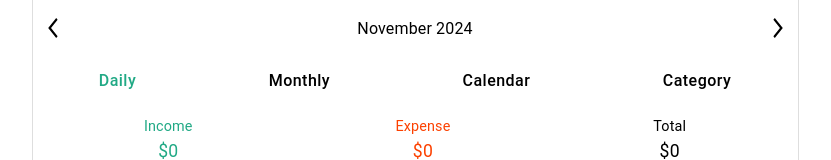
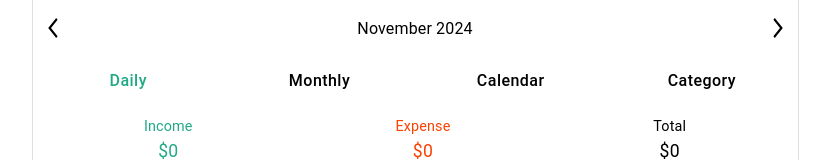
Before and after one commit to hyeonahc/finance-tracker, a React (Vite) app in the folder apps/web/: page /expense-history in a window 1280 px wide. Shown: the top 160 px of the page, without its empty margins (225-1056 px from the left). Built offline with nearby package versions, Linux system fonts and the light colour scheme; no server answers; sample sign-in values are in the browser's storage.

Commit message:
Update style MUI and CSS codes based on code review

```diff
--- a/apps/web/src/components/views/DailyView.tsx
+++ b/apps/web/src/components/views/DailyView.tsx
@@ -73,7 +73,6 @@ const DailyView = ({
   }
 
   return (
-    <Box>
     <List sx={{ padding: 0 }}>
       {Object.entries(transactionsByDateGroup).map(
         ([date, transactionsOnDate], index, array) => (
@@ -124,7 +123,6 @@ const DailyView = ({
         ),
       )}
     </List>
-    </Box>
   );
 };
 
--- a/apps/web/src/components/views/ViewOptions.tsx
+++ b/apps/web/src/components/views/ViewOptions.tsx
@@ -1,4 +1,4 @@
-import { Box, ToggleButton, ToggleButtonGroup } from "@mui/material";
+import { ToggleButton, ToggleButtonGroup } from "@mui/material";
 import { styled } from "@mui/system";
 import { useState } from "react";
 
@@ -38,12 +38,12 @@ const ViewOptions = ({ onViewChange }: ViewOptionsProps) => {
   };
 
   return (
-    <Box display="flex" justifyContent="center">
     <ToggleButtonGroup
       aria-label="View Options"
       exclusive
+      fullWidth
       onChange={handleViewChange}
-        sx={{ justifyContent: "space-around", width: "100%" }}
+      sx={{ justifyContent: "space-around" }}
       value={view}
     >
       {["daily", "monthly", "calendar", "category"].map((option) => (
@@ -56,7 +56,6 @@ const ViewOptions = ({ onViewChange }: ViewOptionsProps) => {
         </CustomToggleButton>
       ))}
     </ToggleButtonGroup>
-    </Box>
   );
 };
 
```
Lines whose indentation alone changed are shown as unchanged.
